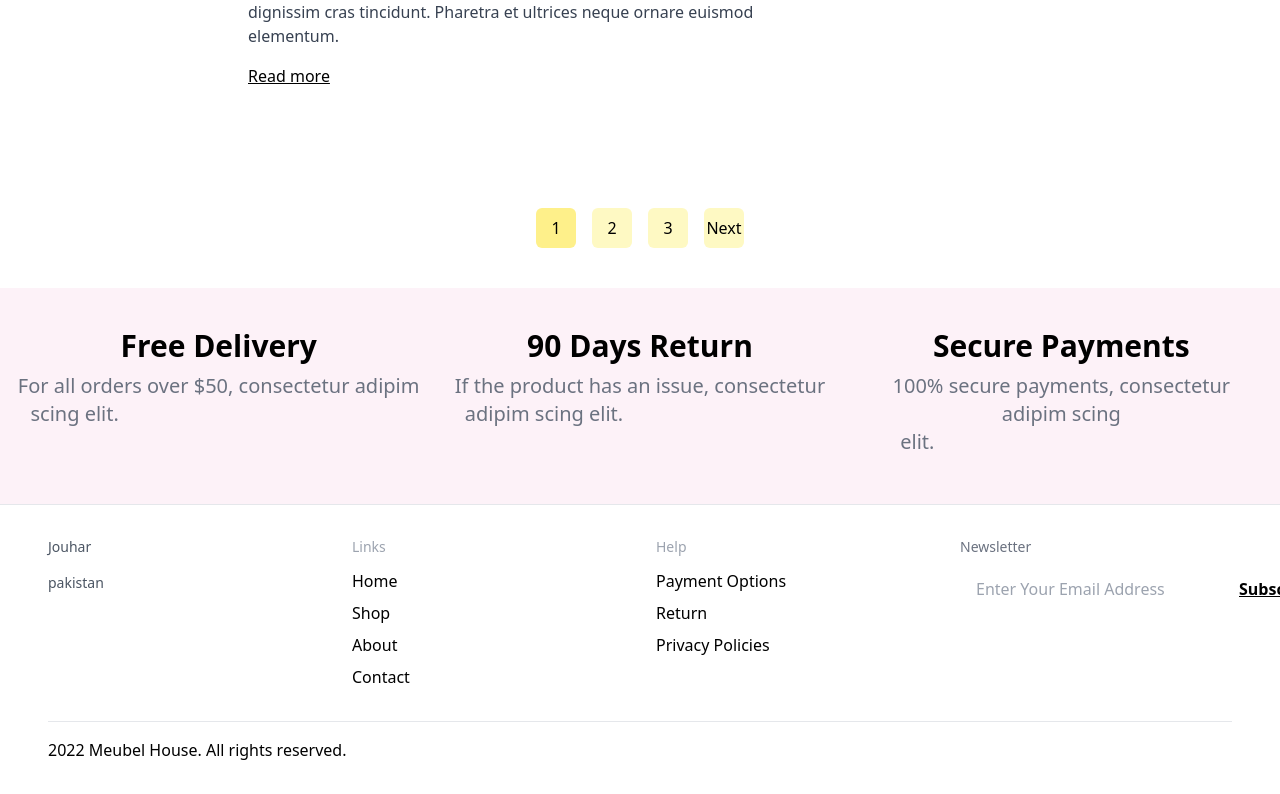
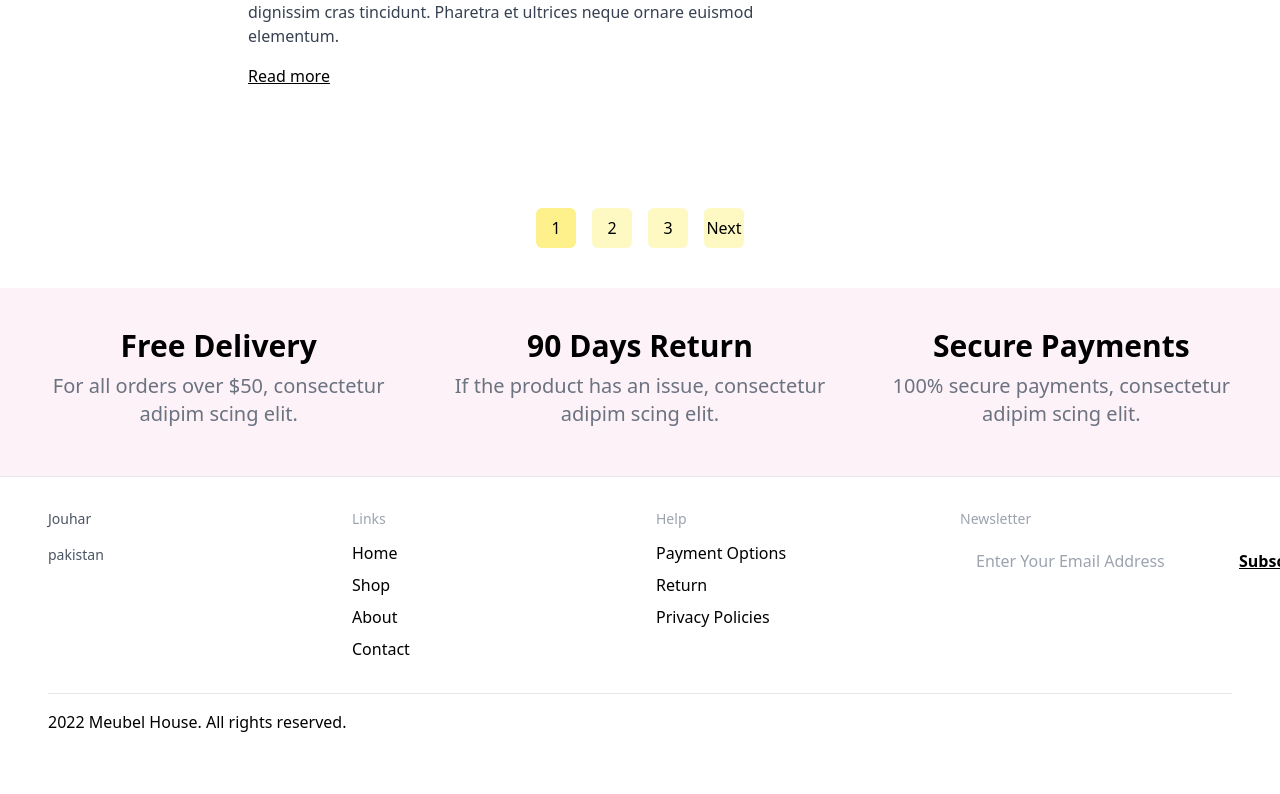
Before and after one commit to NabiaHaider/Hackathon-3, a Next.js app: page /blog in a window 1280 px wide. Shown: the part 2344-3138 px from the top of the page. After the commit the page ends 3110 px from the top, so only its background shows below. Built offline with nearby package versions, Linux system fonts and the light colour scheme.

Commit message:
Update page.tsx

```diff
--- a/app/blog/page.tsx
+++ b/app/blog/page.tsx
@@ -5,6 +5,7 @@ import { GiWoodenSign } from "react-icons/gi";
 import { IoSearchOutline } from "react-icons/io5";
 import Link from "next/link";  // Ensure you're importing Link
 import Image from "next/image";
+import Footer from '../components/Footer';
 
 const Blogpage = () => {
   return (
@@ -298,16 +299,14 @@ const Blogpage = () => {
             </div>
           </Link>
         </div>
-      </section>
-
-      <section className="bg-pink-50 text-black py-10">
+      </section>  <section className="bg-pink-50 text-black py-10">
         <div className="container mx-auto px-4">
           <div className="grid grid-cols-1 md:grid-cols-3 gap-4">
             {/* First Column */}
             <div className="flex flex-col items-center text-center">
               <h2 className="text-black font-bold text-3xl">Free Delivery</h2>
               <p className="text-xl text-gray-500 flex-grow mt-2">
-                For all orders over $50, consectetur <span className='pr-72'>adipim scing elit.</span>
+                For all orders over $50, consectetur <br></br> <span className='text-center'>adipim scing elit.</span>
               </p>
             </div>
 
@@ -315,7 +314,7 @@ const Blogpage = () => {
             <div className="flex flex-col items-center text-center">
               <h2 className="text-black font-bold text-3xl">90 Days Return</h2>
               <p className="text-xl text-gray-500 flex-grow mt-2">
-                If the product has an issue, consectetur  <span className='pr-48'>adipim scing elit.</span>
+                If the product has an issue, consectetur <br></br> <span className='text-ce'>adipim scing elit.</span>
               </p>
             </div>
 
@@ -323,74 +322,13 @@ const Blogpage = () => {
             <div className="flex flex-col items-center text-center">
               <h2 className="text-black font-bold text-3xl">Secure Payments</h2>
               <p className="text-xl text-gray-500 flex-grow my-2">
-                100% secure payments, consectetur <span className='pr-72'>adipim scing elit.</span>
+                100% secure payments, consectetur <br></br> <span className='text-center'>adipim scing elit.</span>
               </p>
             </div>
           </div>
         </div>
       </section>
-      <footer className="bg-white py-8 border-t border-gray-200">
-        <div className="container mx-auto px-4 md:px-12">
-          <div className="grid grid-cols-1 md:grid-cols-4 gap-8">
-            {/* Address */}
-            <div className="text-gray-600 text-sm">
-              <p>Jouhar</p>
-              <p className='my-4'>pakistan</p>
-            </div>
-
-            {/* Links */}
-            <div>
-              <h3 className="text-gray-400 text-sm font-medium mb-3">Links</h3>
-              <ul className="space-y-2">
-                <li>
-                  <a href="#" className="text-black hover:text-gray-700 transition">Home</a>
-                </li>
-                <li>
-                  <a href="/shop" className="text-black hover:text-gray-700 transition">Shop</a>
-                </li>
-                <li>
-                  <a href="#" className="text-black hover:text-gray-700 transition">About</a>
-                </li>
-                <li>
-                  <a href="/contact" className="text-black hover:text-gray-700 transition">Contact</a>
-                </li>
-              </ul>
-            </div>
-
-            {/* Help */}
-            <div>
-              <h3 className="text-gray-400 text-sm font-medium mb-3">Help</h3>
-              <ul className="space-y-2">
-                <li>
-                  <a href="#" className="text-black hover:text-gray-700 transition">Payment Options</a>
-                </li>
-                <li>
-                  <a href="#" className="text-black hover:text-gray-700 transition">Return</a>
-                </li>
-                <li>
-                  <a href="#" className="text-black hover:text-gray-700 transition">Privacy Policies</a>
-                </li>
-              </ul>
-            </div>
-
-            {/* Newsletter */}
-            <div>
-              <h3 className="text-gray-500 text-sm font-medium mb-3">Newsletter</h3>
-              <div className="flex items-center">
-                <input type="email" placeholder="Enter Your Email Address" className="flex-1 px-4 py-2 border-gray-300 rounded-l-md focus:outline-none focus:ring-1 focus:ring-gray-400" />
-                <button className=" text-black underline  px-4 py-2 font-bold hover:bg-gray-300 transition">Subscribe</button>
-              </div>
-            </div>
-          </div>
-
-          {/* Bottom Section */}
-          <div className="mt-8 text-center text-gray-600 text-sm">
-            <hr />
-          </div>
-          <p className="pt-4">2022 Meubel House. All rights reserved.</p>
-        </div>
-      </footer>
-
+<Footer />
     </div>
   );
 };
```
